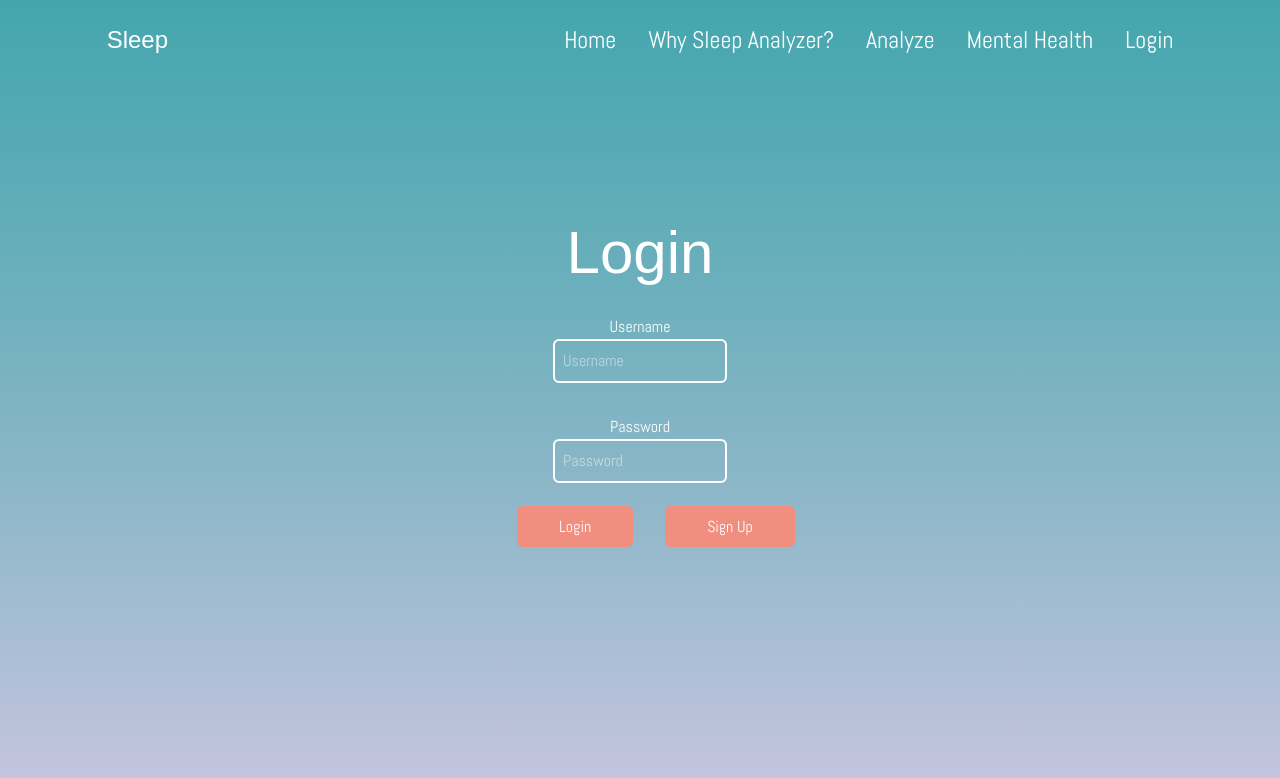
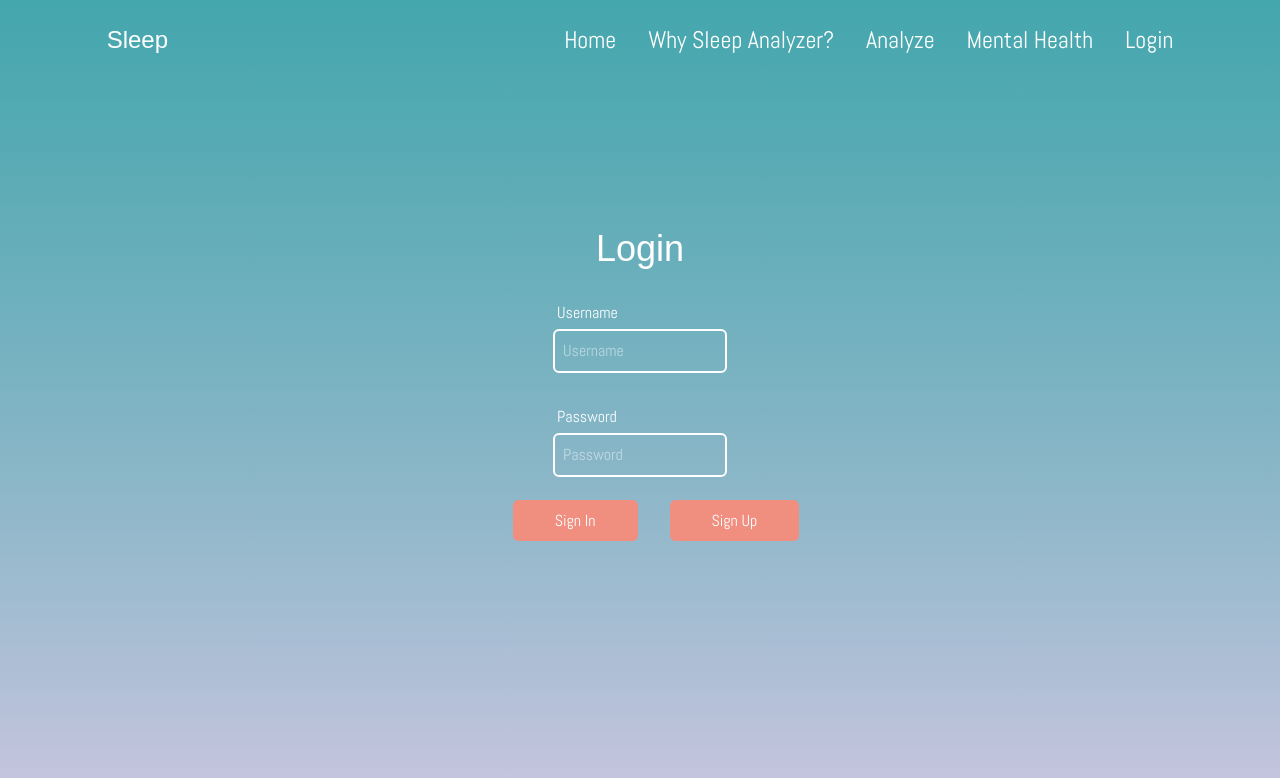
Before and after one commit to Ajaiah-D/HunterCapstoneSpring2025, a React (Vite) app in the folder sleepanalyzer/: page /Login in a window 1280 px wide. Shown: the top 778 px of the page. Built offline with nearby package versions, Linux system fonts and the light colour scheme; a web font is replaced by a local one.

Commit message:
changed buttom label

```diff
--- a/sleepanalyzer/src/pages/Login.tsx
+++ b/sleepanalyzer/src/pages/Login.tsx
@@ -25,13 +25,15 @@ const Login = (props: Props) => {
           justify-center
           md:h-5/6">
         <div className="z-10 mt-32 md:basis-3/5">
-          <div className="md:-mt-20">
-            <div className="">
+          <div className="md:-mt-20" >
+            <div className="w-fit m-auto">
               <div className="">
-                <h1 className="text-6xl font-header">Login</h1>
+                <h1 className="text-4xl font-header">Login</h1>
               </div>
               <div className="mt-8">
-                <p>Username</p>
+                <p className="text-left mb-1 ml-1">
+                  Username
+                </p>
                 <input
                   type="text"
                   placeholder="Username"
@@ -45,7 +47,9 @@ const Login = (props: Props) => {
                 />
               </div>
               <div className="mt-8">
-                <p>Password</p>
+                <p className="text-left mb-1 ml-1">
+                  Password
+                </p>
                 <input
                   type="password"
                   placeholder="Password"
@@ -64,7 +68,7 @@ const Login = (props: Props) => {
               <CustomButtom
                 page="why"
                 customization="ml-8">
-                Login
+                Sign In
               </CustomButtom>
               <CustomButtom
                 page="why"
```
